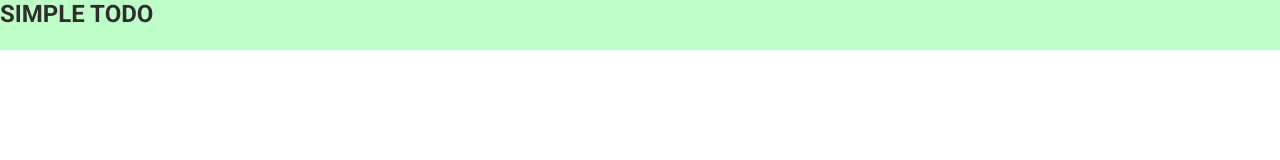
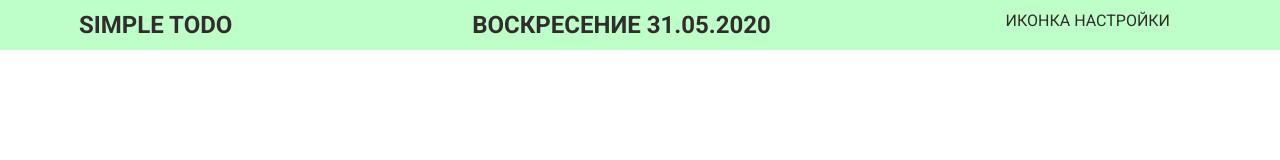
Before and after one commit to Keksley/Simple-ToDo, a website built with webpack: page src/index.html in a window 1280 px wide. Built offline with nearby package versions, Linux system fonts and the light colour scheme.

Commit message:
Добавила динамическую дату в шапку рабочего экрана

```diff
--- a/src/app/components/working-page/working-page.component.css
+++ b/src/app/components/working-page/working-page.component.css
@@ -1,15 +1,23 @@
 
 .working-page__header {
-    width: 1280px;
+    box-sizing: border-box;
+    justify-content: space-between;
+    display: flex;
+    width: 100%;
     height: 50px;
-    left: 79px;
-    top: 11px;
     background: #BEFFC9;
     text-transform: uppercase;
     color: #322D2D;
     margin: 0;
+    padding: 11px 110px 11px 79px;
 }
 
 .working-page__title {
     margin: 0;
 }
+
+.working-page__date {
+    font-weight: bold;
+    font-size: 24px;
+    margin-left: 5px;
+}
--- a/src/app/components/working-page/working-page.component.js
+++ b/src/app/components/working-page/working-page.component.js
@@ -1,5 +1,6 @@
 import './working-page.component.css'
 import { Component } from '../../../core/component'
+import daysDictionary from '../../../assets/days'
 /**
  * Рабочая страница
  */
@@ -9,12 +10,17 @@ export default class WorkingPageComponent  extends Component{
   }
 
   getTodayDate() {
-
+    return dateHandler(new Date);
   }
 }
 
 function dateHandler(date) {
-  const month = date.getMonth() + 1;
+  const monthNumber = date.getMonth() + 1;
   const year = date.getFullYear();
   const day = date.toDateString().slice(8, 10);
+  const month = `${monthNumber}`.length === 1 ? `0${monthNumber}` : `${monthNumber}`;
+  console.log(day);
+
+  const weekday = daysDictionary[date.toDateString().slice(0, 3)];
+  return `${weekday} ${day}.${month}.${year}`;
 }
--- a/src/index.html
+++ b/src/index.html
@@ -26,6 +26,7 @@
     </h1>
 
     <span class="working-page__date"></span>
+    <div>Иконка настройки</div>
   </header>
 </section>
 </body>
--- a/src/index.js
+++ b/src/index.js
@@ -11,4 +11,5 @@ startButton.addEventListener('click', () => {
     workingPage.show();
 })
 
-const date = workingPage.el.querySelector('.working-page__date');
+const dateSpan = workingPage.el.querySelector('.working-page__date');
+dateSpan.textContent = workingPage.getTodayDate();
```
